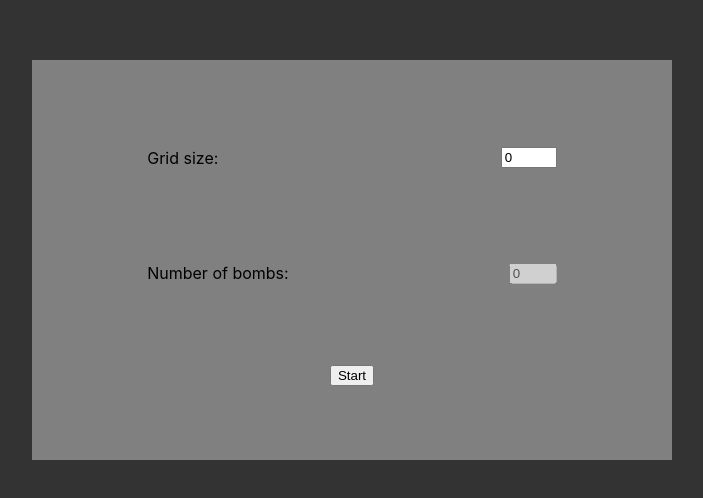
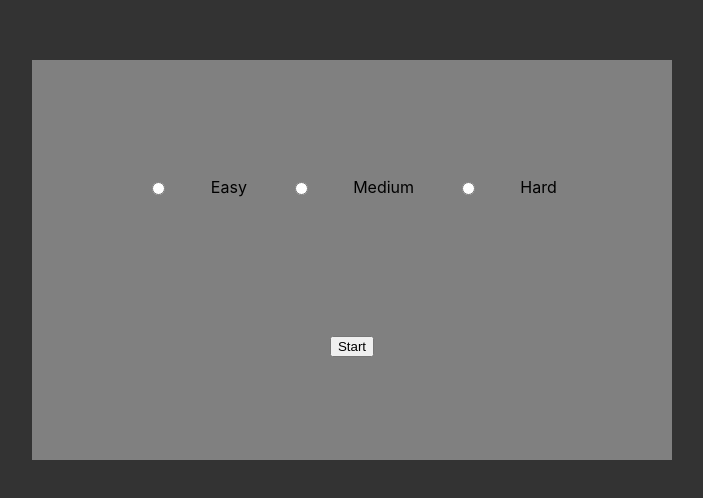
Before and after one commit to TroyB95/minesweeper, a React (Create React App) app: page / in a window 1280 px wide. Shown: the part 140-638 px from the top of the page, without its empty margins (288-991 px from the left). Built offline with nearby package versions, Linux system fonts and the light colour scheme.

Commit message:
TB - Added basic options select functionality

```diff
--- a/src/Components/StartScreen/index.js
+++ b/src/Components/StartScreen/index.js
@@ -52,21 +52,52 @@ const OptionsInputDiv = styled.div`
 
 function StartScreen(props) {
   const [gridOptions, setGridOptions] = useState({ gridSize: 0, bombCount: 0 });
+  const [optionsView, setOptionsView] = useState("basic");
   const globalState = useContext(store);
   const { dispatch } = globalState;
 
   const { gridSize, bombCount } = gridOptions;
 
+  function handleSubmit(e, optionsView) {
+    console.log(e.target);
+    if (optionsView === "basic") {
+      e.preventDefault();
+      if (e.target.value === "easy") {
+        setGridOptions({ gridSize: 10, bombCount: 15 });
+      }
+      if (e.target.value === "medium") {
+        setGridOptions({ gridSize: 15, bombCount: 40 });
+      }
+      if (e.target.value === "hard") {
+        setGridOptions({ gridSize: 25, bombCount: 85 });
+      }
+      dispatch({ type: types.UPDATE_GRID_OPTIONS, payload: gridOptions });
+      props.setOptionsSubmitted(true);
+    }
+
+    if (optionsView === "advanced") {
+      e.preventDefault();
+      dispatch({ type: types.UPDATE_GRID_OPTIONS, payload: gridOptions });
+      props.setOptionsSubmitted(true);
+    }
+  }
+
   return (
     <StartScreenModalBackground>
       <StartScreenModal>
-        <OptionsForm
-          onSubmit={e => {
-            e.preventDefault();
-            dispatch({ type: types.UPDATE_GRID_OPTIONS, payload: gridOptions });
-            props.setOptionsSubmitted(true);
-          }}
-        >
+        <OptionsForm onSubmit={e => handleSubmit(e, optionsView)}>
+          {optionsView === "basic" && (
+            <OptionsInputDiv>
+              <input type="radio" id="easy" name="difficulty" value="easy" />
+              <label htmlFor="easy">Easy</label>
+              <input type="radio" id="medium" name="difficulty" value="medium" />
+              <label htmlFor="medium">Medium</label>
+              <input type="radio" id="hard" name="difficulty" value="hard" />
+              <label htmlFor="hard">Hard</label>
+            </OptionsInputDiv>
+          )}
+          {optionsView === "advanced" && (
+            <>
               <OptionsInputDiv>
                 <label>Grid size: </label>
                 <input
@@ -92,6 +123,8 @@ function StartScreen(props) {
                   }}
                 ></input>
               </OptionsInputDiv>
+            </>
+          )}
           <input type="submit" value="Start" />
         </OptionsForm>
       </StartScreenModal>
```
Lines whose indentation alone changed are shown as unchanged.
